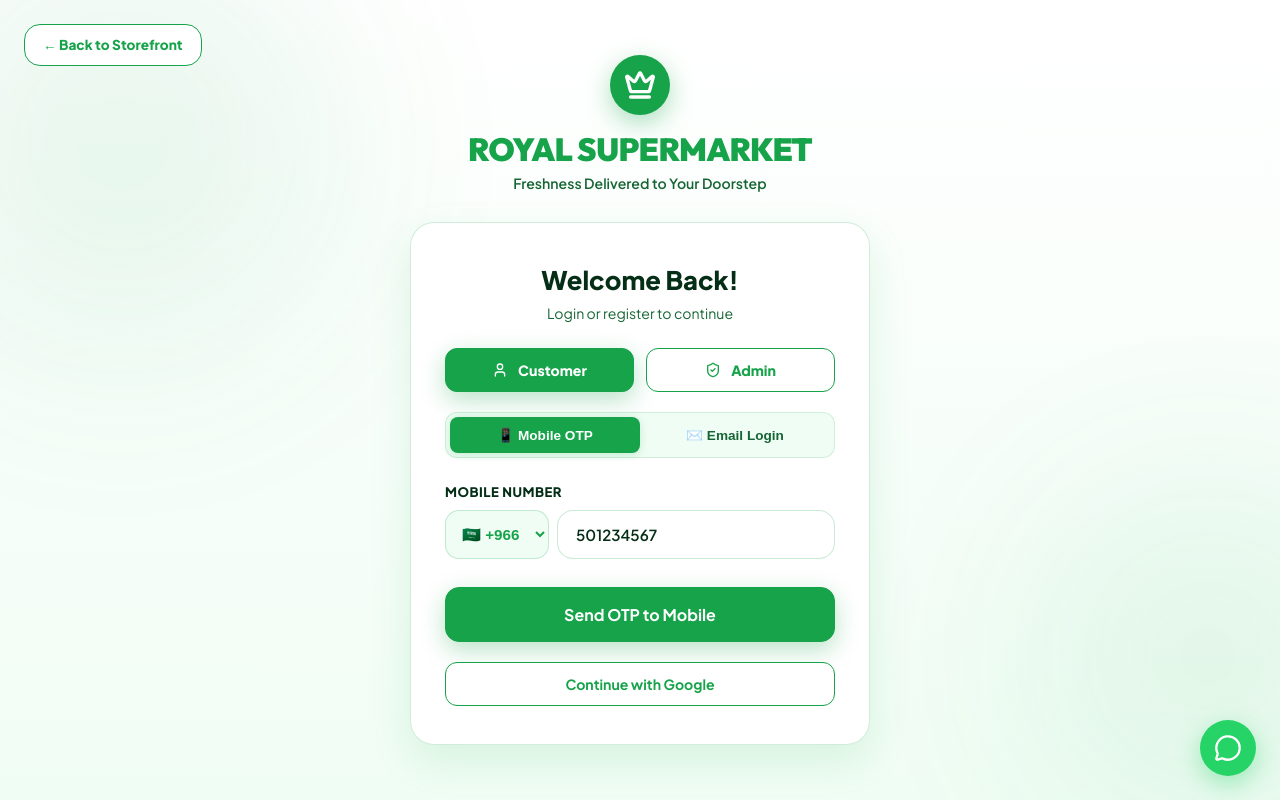
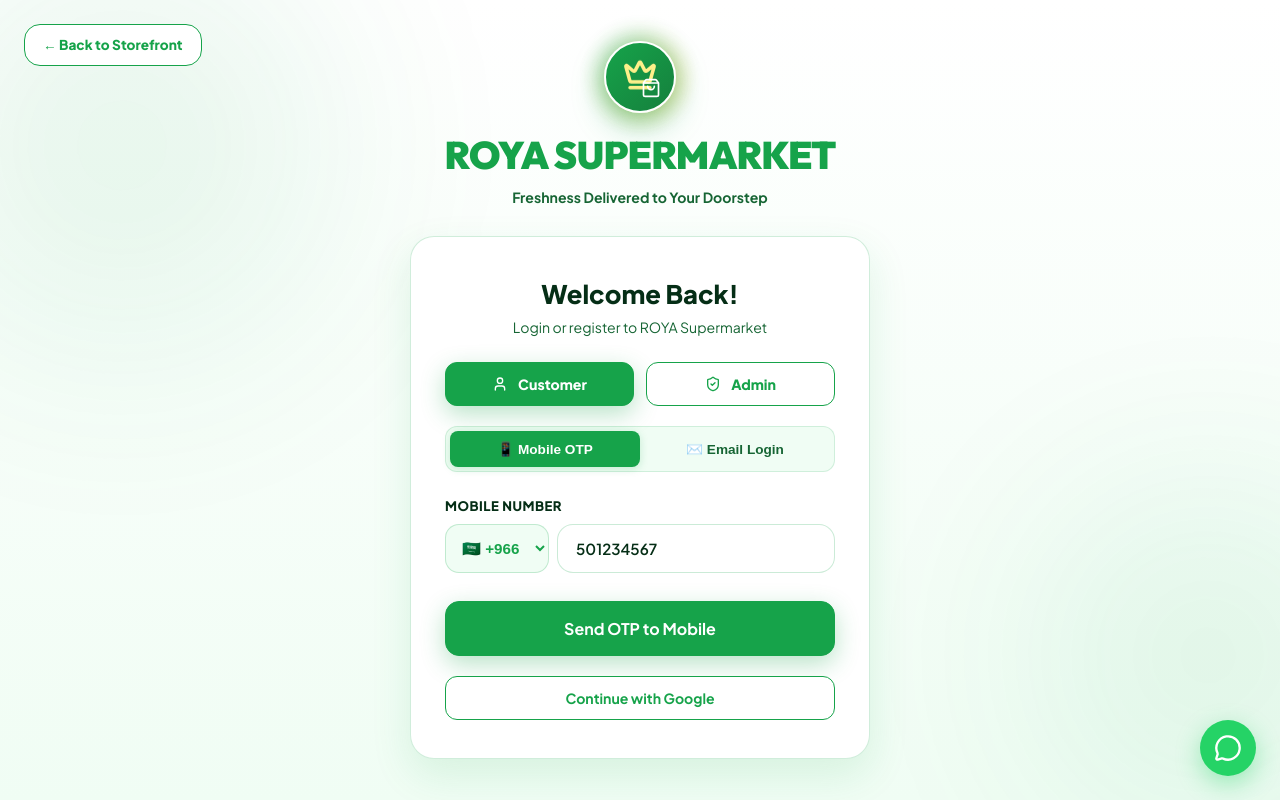
Before and after one commit to aslahfn/roya, a Next.js app: page /login in a window 1280 px wide. Built offline with nearby package versions, Linux system fonts and the light colour scheme.

Commit message:
feat: set supermarket name to ROYA SUPERMARKET and add animated logo in centered position on login interface

```diff
--- a/src/app/login/page.tsx
+++ b/src/app/login/page.tsx
@@ -3,7 +3,7 @@
 import { useState } from 'react';
 import { useRouter } from 'next/navigation';
 import Link from 'next/link';
-import { Crown, User, ShieldCheck, MessageSquare } from 'lucide-react';
+import { Crown, ShoppingBag, User, ShieldCheck, MessageSquare, Sparkles } from 'lucide-react';
 
 export default function LoginPage() {
   const [authMethod, setAuthMethod] = useState<'otp' | 'email'>('otp');
@@ -67,7 +67,7 @@ export default function LoginPage() {
     setError('');
 
     try {
-      const res = await fetch('/api/auth/login', {
+      await fetch('/api/auth/login', {
         method: 'POST',
         headers: { 'Content-Type': 'application/json' },
         body: JSON.stringify({
@@ -101,7 +101,7 @@ export default function LoginPage() {
       const targetEmail = email || (portalRole === 'customer' ? 'customer@supermarket.com' : 'superadmin@supermarket.com');
       const targetPass = password || 'password123';
 
-      const res = await fetch('/api/auth/login', {
+      await fetch('/api/auth/login', {
         method: 'POST',
         headers: { 'Content-Type': 'application/json' },
         body: JSON.stringify({ email: targetEmail, password: targetPass }),
@@ -163,7 +163,7 @@ export default function LoginPage() {
       overflow: 'hidden'
     }}>
 
-      {/* Navigation */}
+      {/* Top Left Navigation */}
       <div style={{ position: 'absolute', top: '24px', left: '24px', zIndex: 10 }}>
         <Link href="/" className="btn btn-secondary" style={{ padding: '10px 18px', fontSize: '0.85rem', fontWeight: 800 }}>
           ← Back to Storefront
@@ -211,7 +211,7 @@ export default function LoginPage() {
           <div style={{ flex: 1 }}>
             <div style={{ display: 'flex', justifyContent: 'space-between', alignItems: 'center' }}>
               <span style={{ fontSize: '0.75rem', fontWeight: 800, color: '#ffffff' }}>
-                💬 ROYAL OTP CODE DISPATCHED
+                💬 ROYA OTP CODE DISPATCHED
               </span>
               <button
                 onClick={() => setShowSmsNotification(false)}
@@ -221,7 +221,7 @@ export default function LoginPage() {
               </button>
             </div>
             <p style={{ fontSize: '0.95rem', fontWeight: 700, margin: '4px 0 2px' }}>
-              Your Royal code is <span style={{ color: '#FEF08A', fontSize: '1.2rem', letterSpacing: '0.1em' }}>{generatedOtp}</span>
+              Your ROYA code is <span style={{ color: '#FEF08A', fontSize: '1.2rem', letterSpacing: '0.1em' }}>{generatedOtp}</span>
             </p>
             <p style={{ fontSize: '0.75rem', color: '#f0fdf4' }}>
               Target: {countryCode} {phone}
@@ -230,28 +230,57 @@ export default function LoginPage() {
         </div>
       )}
 
-      {/* Brand Header */}
+      {/* Brand Header with ANIMATED SUPERMARKET LOGO in correct centered position */}
       <Link href="/" style={{ display: 'flex', flexDirection: 'column', alignItems: 'center', marginBottom: '28px', textDecoration: 'none', position: 'relative', zIndex: 1 }}>
+
+        {/* Animated Supermarket Logo Badge */}
+        <div style={{ position: 'relative', marginBottom: '14px' }}>
+
+          {/* Pulsing Outer Glow Ring */}
+          <div className="pulse-glow" style={{
+            position: 'absolute',
+            inset: '-6px',
+            borderRadius: '50%',
+            background: 'linear-gradient(135deg, #16A34A 0%, #EAB308 100%)',
+            opacity: 0.45,
+            filter: 'blur(10px)'
+          }}></div>
+
+          {/* Centered Animated Supermarket Logo */}
           <div style={{
-          width: '60px',
-          height: '60px',
+            position: 'relative',
+            width: '72px',
+            height: '72px',
             borderRadius: '50%',
-          background: '#16A34A',
+            background: 'linear-gradient(135deg, #16A34A 0%, #15803D 100%)',
             color: '#ffffff',
             display: 'flex',
             alignItems: 'center',
             justifyContent: 'center',
-          boxShadow: '0 8px 24px rgba(22, 163, 74, 0.35)',
-          marginBottom: '10px'
+            boxShadow: '0 12px 32px rgba(22, 163, 74, 0.4)',
+            border: '2.5px solid #ffffff'
           }}>
-          <Crown size={32} color="#ffffff" strokeWidth={2.5} />
+            <div style={{ position: 'relative', display: 'flex', alignItems: 'center', justifyContent: 'center' }}>
+              <Crown size={34} color="#FEF08A" strokeWidth={2.5} style={{ animation: 'bounceSlow 2s ease-in-out infinite' }} />
+              <ShoppingBag size={20} color="#ffffff" style={{ position: 'absolute', bottom: '-4px', right: '-4px' }} />
             </div>
-        <h1 style={{ fontFamily: 'var(--font-heading)', fontSize: '2rem', fontWeight: 900, color: '#16A34A', letterSpacing: '-0.02em' }}>
-          ROYAL SUPERMARKET
+          </div>
+        </div>
+
+        {/* Supermarket Name: ROYA SUPERMARKET */}
+        <h1 style={{ fontFamily: 'var(--font-heading)', fontSize: '2.4rem', fontWeight: 900, color: '#16A34A', letterSpacing: '-0.02em', textAlign: 'center' }}>
+          ROYA SUPERMARKET
         </h1>
-        <p style={{ fontSize: '0.88rem', color: '#166534', fontWeight: 600 }}>
+        <p style={{ fontSize: '0.88rem', color: '#166534', fontWeight: 700, marginTop: '2px' }}>
           Freshness Delivered to Your Doorstep
         </p>
+
+        <style>{`
+          @keyframes bounceSlow {
+            0%, 100% { transform: translateY(0); }
+            50% { transform: translateY(-4px); }
+          }
+        `}</style>
       </Link>
 
       {/* Main Login Card (White & Green) */}
@@ -272,7 +301,7 @@ export default function LoginPage() {
             Welcome Back!
           </h2>
           <p style={{ fontSize: '0.88rem', color: '#166534' }}>
-            Login or register to continue
+            Login or register to ROYA Supermarket
           </p>
         </div>
 
```
Lines whose indentation alone changed are shown as unchanged.
